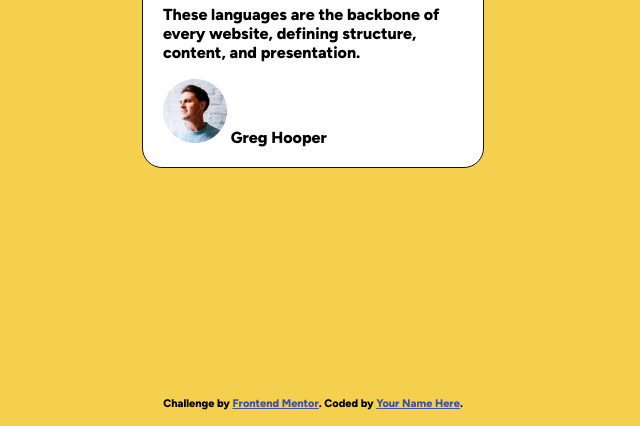
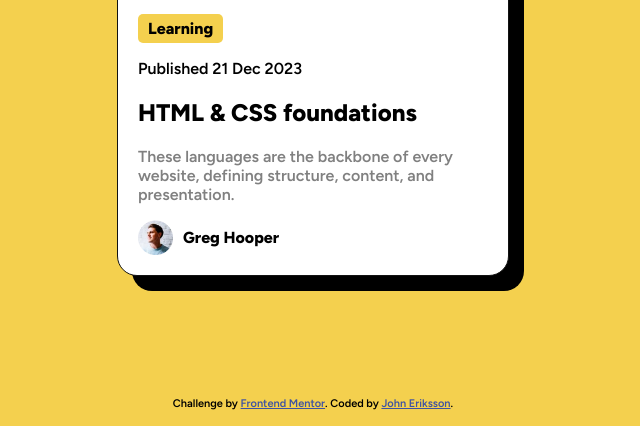
Before and after one commit to Johneriksson88/FEM-blog-preview-card, a plain HTML site: page index.html in a window 1280 px wide. Shown: the part 390-816 px from the top of the page, without its empty margins (327-967 px from the left). Drawn offline with Linux system fonts and the light colour scheme.

Commit message:
Finish challenge

```diff
--- a/index.html
+++ b/index.html
@@ -20,9 +20,9 @@
     <div class="card">
       <img src="assets/images/illustration-article.svg" />
       <div class="tag">Learning</div>
-      <p>Published 21 Dec 2023</p>
-      <h1>HTML & CSS foundations</h1>
-      <p>
+      <p class="date">Published 21 Dec 2023</p>
+      <h2>HTML & CSS foundations</h1>
+      <p class="text">
         These languages are the backbone of every website, defining structure,
         content, and presentation.
       </p>
@@ -36,7 +36,7 @@
         Challenge by
         <a href="https://www.frontendmentor.io?ref=challenge" target="_blank"
           >Frontend Mentor</a
-        >. Coded by <a href="#">Your Name Here</a>.
+        >. Coded by <a href="https://yournextjuniordev.se/">John Eriksson</a>.
       </div>
     </footer>
   </body>
--- a/style.css
+++ b/style.css
@@ -1,46 +1,71 @@
+@import url("https://fonts.googleapis.com/css2?family=Figtree:wght@600;800&display=swap");
+
 :root {
   --primary-yellow: hsl(47, 88%, 63%);
   --neutral-white: hsl(0, 0%, 100%);
   --neutral-grey: hsl(0, 0%, 50%);
   --neutral-black: hsl(0, 0%, 7%);
 }
-@font-face {
-  font-family: "Figtree";
-  src: url(assets/fonts/Figtree-Italic-VariableFont_wght.ttf);
-  font-style: italic;
-}
-
-@font-face {
-  font-family: "Figtree";
-  src: url(assets/fonts/Figtree-VariableFont_wght.ttf);
-  font-weight: 800;
-}
 
 body {
   background-color: var(--primary-yellow);
   font-family: "Figtree", sans-serif;
   display: flex;
+  justify-content: center;
   align-items: center;
-  justify-content: center;
+  height: 100vh;
+}
+
+p {
+  font-size: 16px;
 }
 
 .card {
-  width: 300px;
+  width: 350px;
   background-color: var(--neutral-white);
   padding: 20px;
   border: 1px solid var(--neutral-black);
   border-radius: 20px;
+  box-shadow: 15px 15px black;
 }
 
 .card > img {
   width: 100%;
   border-radius: 10px;
+  margin-bottom: 20px;
+}
+
+.date {
+  font-weight: 600;
 }
 
 .tag {
   background-color: var(--primary-yellow);
-  padding: 5px;
-  width: 65px;
+  padding: 5px 10px;
+  border-radius: 5px;
+  font-weight: 800;
+  display: inline-block;
+}
+
+h2:hover {
+  color: var(--primary-yellow);
+  cursor: pointer;
+}
+
+.text {
+  color: var(--neutral-grey);
+}
+
+.signature > img {
+  width: 35px;
+  aspect-ratio: 1;
+}
+
+.signature {
+  display: flex;
+  font-weight: 800;
+  align-items: center;
+  gap: 10px;
 }
 
 .attribution {
```
